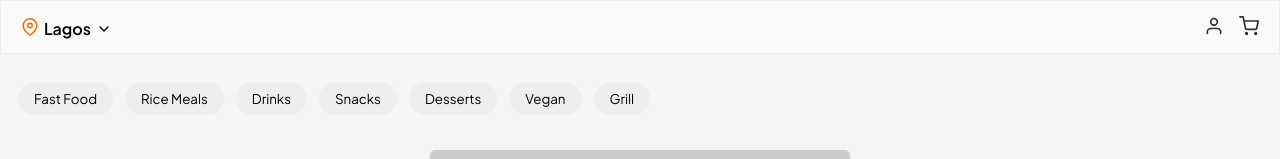
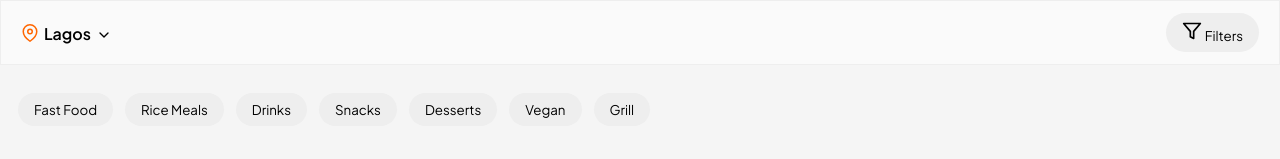
Before and after one commit to ay30bg/droppa, a React (Create React App) app: page / in a window 1280 px wide. Shown: the top 159 px of the page. Built offline with nearby package versions, Linux system fonts and the light colour scheme.

Commit message:
Update Header.jsx

```diff
--- a/src/components/Header.jsx
+++ b/src/components/Header.jsx
@@ -1,22 +1,22 @@
-import React, { useContext, useState } from "react";
-import { Link } from "react-router-dom";
-import { CartContext } from "../context/CartContext";
-import { FiMapPin, FiUser, FiShoppingCart, FiChevronDown } from "react-icons/fi";
+import React, { useState } from "react";
+import { FiMapPin, FiFilter, FiChevronDown } from "react-icons/fi";
 import "../styles/header.css";
 
 export default function Header() {
-  const { cart } = useContext(CartContext);
   const [location, setLocation] = useState("Lagos");
   const [showLocationDropdown, setShowLocationDropdown] = useState(false);
+  const [showFilters, setShowFilters] = useState(false);
 
   const locations = ["Lagos", "Abuja", "Port Harcourt", "Kano"];
+  const filters = ["Fast Delivery", "Rating 4.5+", "Near Me", "Promos", "Discounts", "Top Rated", "New", "Popular"];
 
   const toggleLocationDropdown = () => setShowLocationDropdown(!showLocationDropdown);
-
   const selectLocation = (loc) => {
     setLocation(loc);
     setShowLocationDropdown(false);
   };
+
+  const toggleFilters = () => setShowFilters(!showFilters);
 
   return (
     <header className="droppa-header">
@@ -28,11 +28,7 @@ export default function Header() {
         {showLocationDropdown && (
           <div className="location-dropdown">
             {locations.map((loc) => (
-              <div
-                key={loc}
-                className="location-item"
-                onClick={() => selectLocation(loc)}
-              >
+              <div key={loc} className="location-item" onClick={() => selectLocation(loc)}>
                 {loc}
               </div>
             ))}
@@ -40,15 +36,20 @@ export default function Header() {
         )}
       </div>
 
-      {/* Profile & Cart */}
+      {/* Filter Button */}
       <div className="header-right">
-        <Link to="/profile" className="profile-btn">
-          <FiUser size={20} />
-        </Link>
-        <Link to="/cart" className="cart-btn">
-          <FiShoppingCart size={20} />
-          {cart.length > 0 && <span className="cart-count">{cart.length}</span>}
-        </Link>
+        <button className="filter-btn" onClick={toggleFilters}>
+          <FiFilter size={20} /> Filters
+        </button>
+        {showFilters && (
+          <div className="filters-dropdown">
+            {filters.map((filter) => (
+              <div key={filter} className="filter-item">
+                {filter}
+              </div>
+            ))}
+          </div>
+        )}
       </div>
     </header>
   );
```
